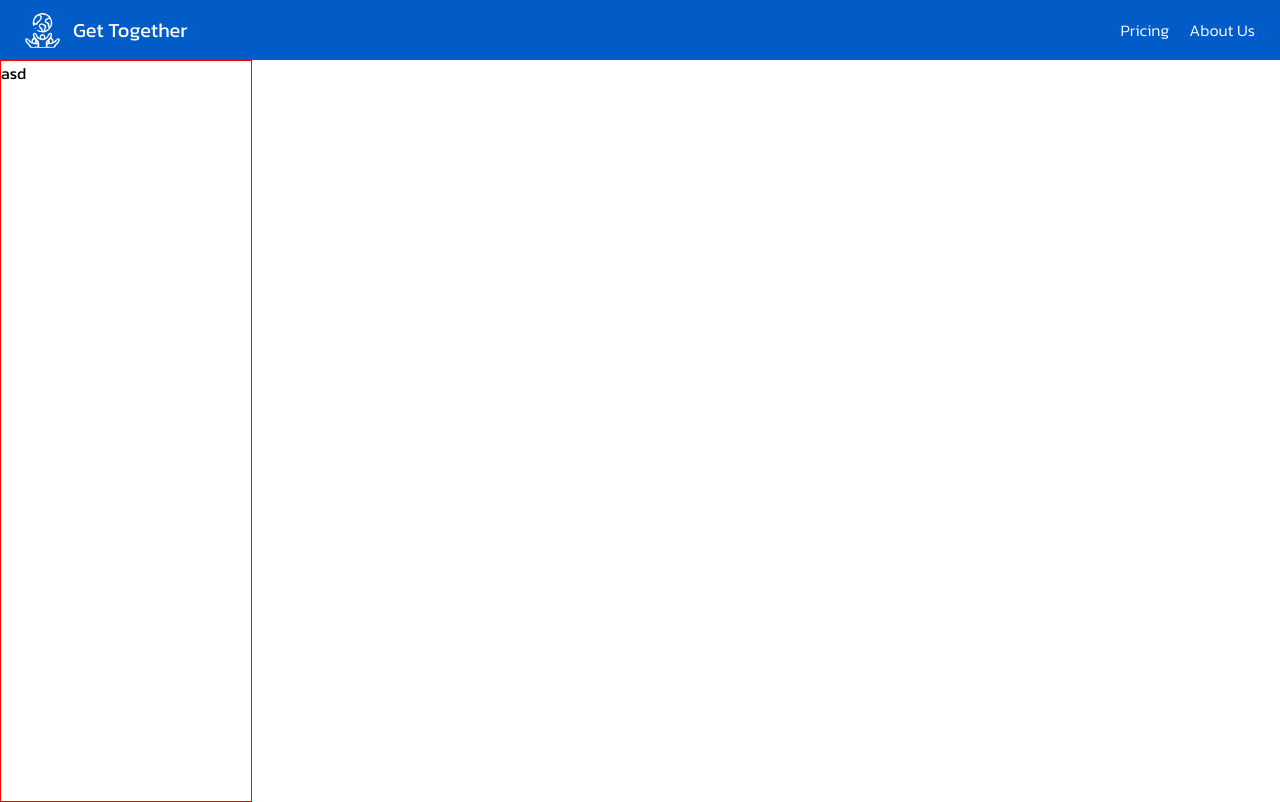
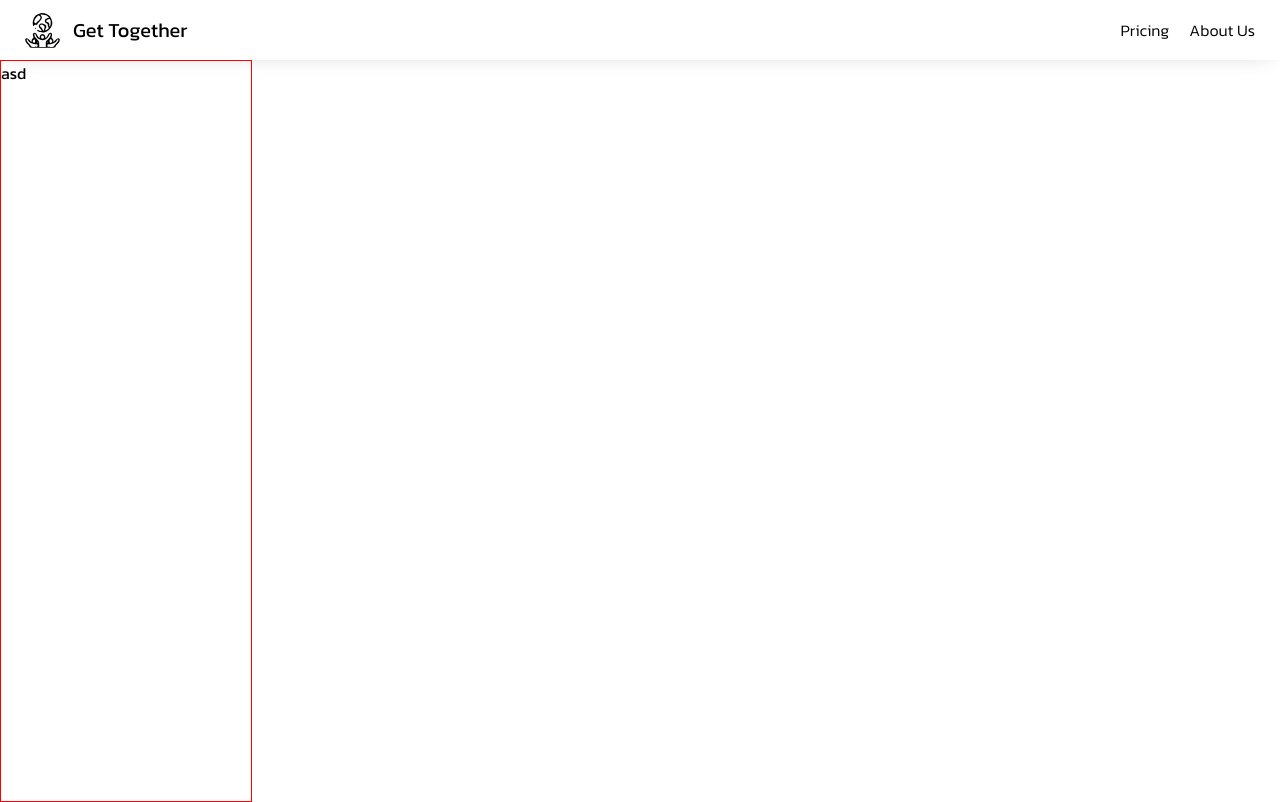
Before and after one commit to DvirYadai/chat, a React (Create React App) app in the folder client/: page / in a window 1280 px wide. Built offline with nearby package versions, Linux system fonts and the light colour scheme.

Commit message:
changing theme

```diff
--- a/client/src/components/pages/header.tsx
+++ b/client/src/components/pages/header.tsx
@@ -3,7 +3,14 @@ import { Flex, Svg, Text } from '../ui';
 
 export function Header() {
   return (
-    <Flex color="main.white" justifyContent="space-between" height="60px" bg="main.cyanBlue" p="0 25px">
+    <Flex
+      color="main.black"
+      justifyContent="space-between"
+      height="60px"
+      bg="main.white"
+      boxShadow="0px 0px 25px -10px rgba(0,0,0,0.3)"
+      p="0 25px"
+    >
       <Flex alignItems="center" fontSize={5}>
         <Svg as={Logo} height="35px" width="35px" />
         <Text pl="13px">Get Together</Text>
--- a/client/src/components/ui/box.tsx
+++ b/client/src/components/ui/box.tsx
@@ -17,6 +17,8 @@ import {
   PositionProps,
   opacity,
   OpacityProps,
+  shadow,
+  ShadowProps,
 } from 'styled-system';
 
 type BoxProps = FontSizeProps &
@@ -27,7 +29,8 @@ type BoxProps = FontSizeProps &
   FlexboxProps &
   BordersProps &
   PositionProps &
-  OpacityProps;
+  OpacityProps &
+  ShadowProps;
 
 export const Box = styled.div<BoxProps>`
   ${space}
@@ -38,4 +41,5 @@ export const Box = styled.div<BoxProps>`
     ${borders}
     ${position}
     ${opacity}
+    ${shadow}
 `;
--- a/client/src/styles/theme.tsx
+++ b/client/src/styles/theme.tsx
@@ -3,8 +3,8 @@ import { DefaultTheme } from 'styled-components';
 export const theme: DefaultTheme = {
   colors: {
     main: {
-      cyanBlue: '#015cc7',
       white: '#FFF',
+      black: '#000',
     },
   },
   fontSizes: ['10px', '12px', '14px', '16px', '18px', '20px'],
```
Also changed, not shown: client/src/styles/icons/world.svg.
